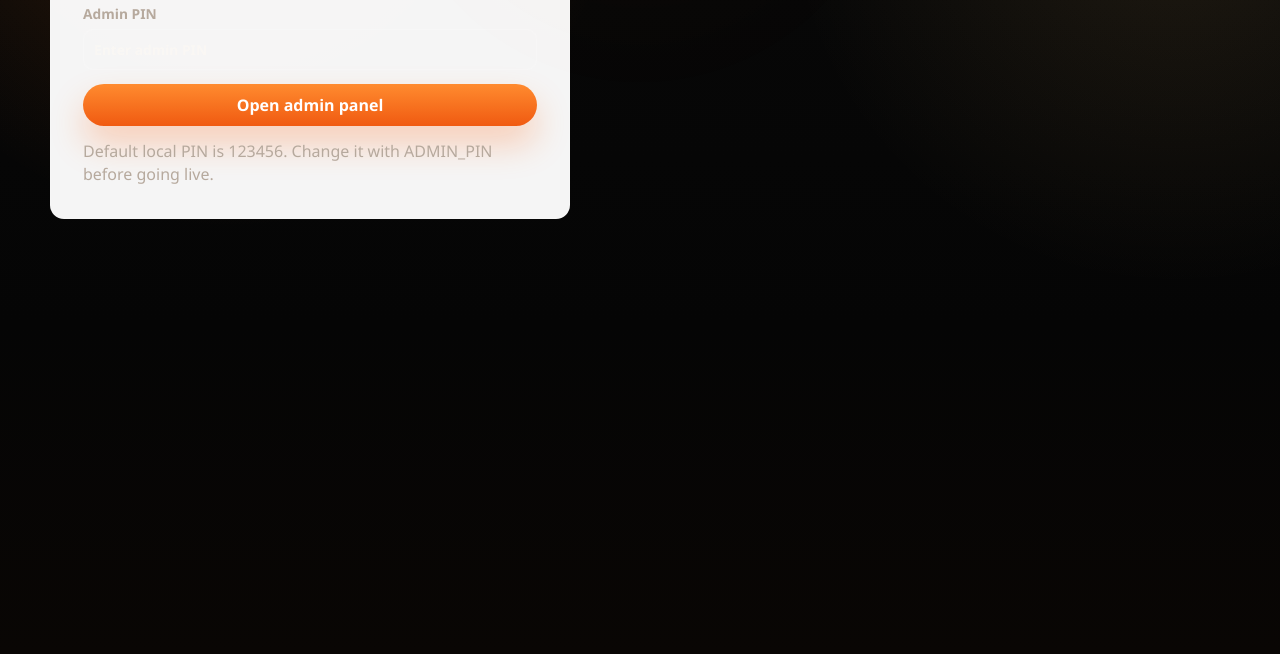
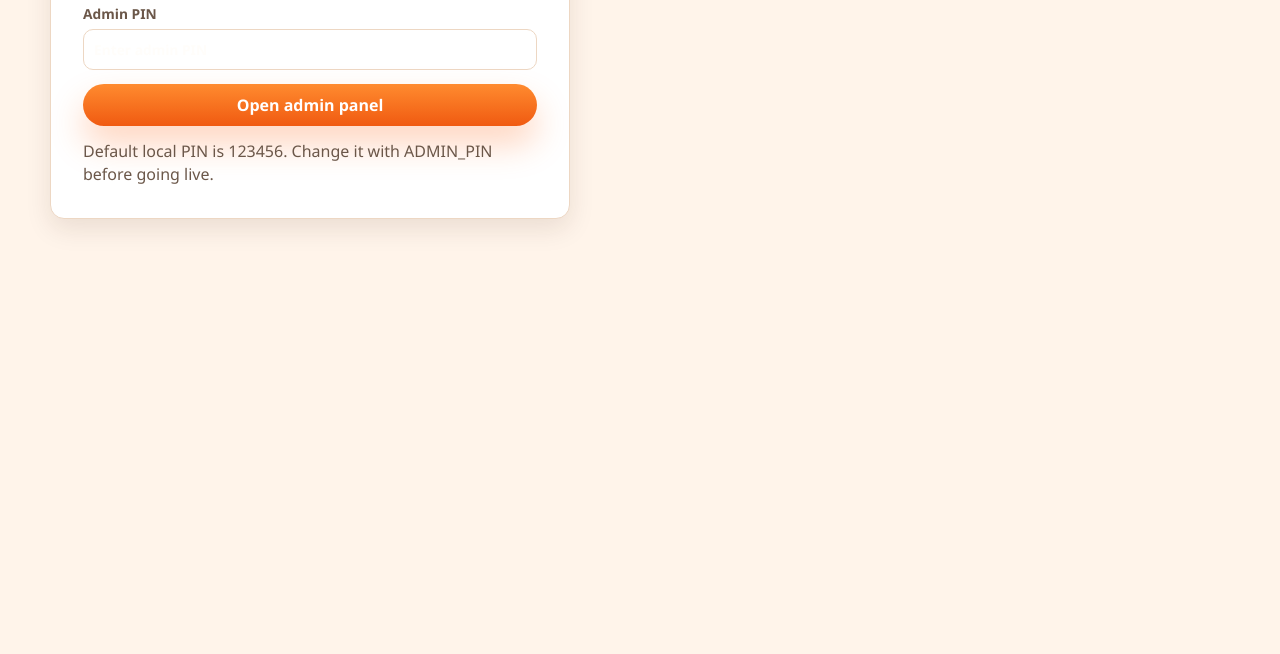
Before and after one commit to Mohammedwaheedsk/sujaanbites, a plain HTML site: page frontend/admin.html in a window 1280 px wide. Shown: the part 172-826 px from the top of the page. Drawn offline with nearby package versions, Linux system fonts and the light colour scheme.

Commit message:
Add files via upload

```diff
--- a/frontend/admin.css
+++ b/frontend/admin.css
@@ -1,3 +1,69 @@
+:root {
+  color-scheme: light;
+  --bg: #fff4ea;
+  --panel: #fffdf8;
+  --card: #ffffff;
+  --ink: #23150c;
+  --muted: #6b5749;
+  --line: #edd7c3;
+  --accent: #f26419;
+  --accent-dark: #7d3a11;
+  --accent-2: #2f8f4f;
+  --mint: #2f8f4f;
+  --gold: #ffd08f;
+  --danger: #bd1e1e;
+  --shadow: 0 10px 26px rgba(63, 33, 14, 0.1);
+  --shadow-lg: 0 24px 48px rgba(63, 33, 14, 0.14);
+  --shadow-md: 0 10px 26px rgba(63, 33, 14, 0.1);
+}
+
+/* The customer site uses a bright fixed overlay; it washes out the admin UI. */
+body::before {
+  display: none;
+}
+
+/* Admin UI sits on light panels, so the global eyebrow color must be darker. */
+.eyebrow {
+  color: var(--accent-dark);
+}
+
+body {
+  color: var(--ink);
+  background:
+    radial-gradient(1000px 300px at 10% -5%, rgba(255, 130, 37, 0.18), transparent 50%),
+    radial-gradient(900px 220px at 90% -10%, rgba(255, 211, 71, 0.2), transparent 55%),
+    var(--bg);
+}
+
+.topbar {
+  border-bottom: 1px solid rgba(90, 54, 30, 0.12);
+  background: rgba(255, 249, 241, 0.88);
+  box-shadow: none;
+}
+
+.brand small {
+  color: var(--muted);
+}
+
+.brand-mark {
+  width: 42px;
+  height: 42px;
+  border-radius: 10px;
+  border: 0;
+}
+
+.nav a {
+  color: var(--muted);
+}
+
+input,
+select,
+textarea {
+  border-color: var(--line);
+  background: #fff;
+  color: var(--ink);
+}
+
 .admin-shell {
   width: min(1180px, calc(100% - 32px));
   margin: 26px auto 56px;
@@ -10,7 +76,7 @@
   padding: clamp(20px, 3vw, 32px);
   border: 1px solid var(--line);
   border-radius: 14px;
-  background: rgba(255, 255, 255, 0.96);
+  background: #ffffff;
   box-shadow: var(--shadow);
 }
 
--- a/frontend/admin.html
+++ b/frontend/admin.html
@@ -8,7 +8,7 @@
   <link rel="icon" type="image/png" href="assets/sujaan-logo.png" />
   <link rel="stylesheet" href="https://unpkg.com/leaflet@1.9.4/dist/leaflet.css" />
   <link rel="stylesheet" href="styles.css" />
-  <link rel="stylesheet" href="admin.css?v=20260526a" />
+  <link rel="stylesheet" href="admin.css?v=20260531a" />
 </head>
 
 <body>
```
